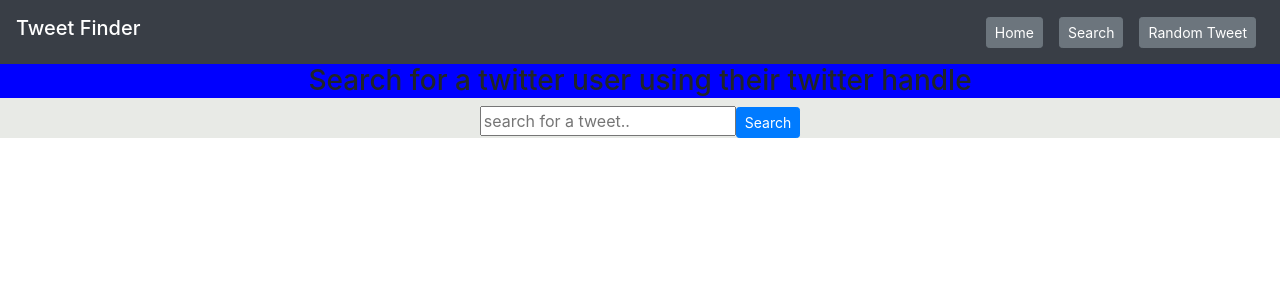
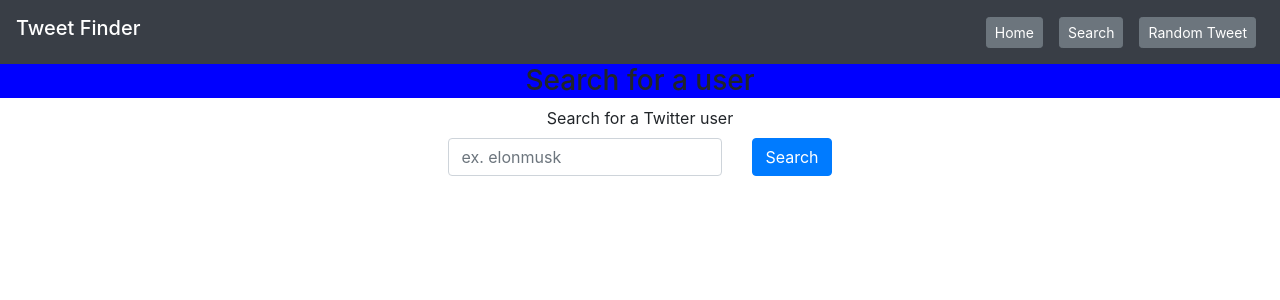
Before and after one commit to cesarpreza/twitter-showcase, a React (Create React App) app in the folder client/: page /search in a window 1280 px wide. Shown: the top 300 px of the page. Built offline with nearby package versions, Linux system fonts and the light colour scheme.

Commit message:
input styling

```diff
--- a/client/src/components/TweetSearch.js
+++ b/client/src/components/TweetSearch.js
@@ -43,15 +43,24 @@
         console.log(this.state.searchTerm);
         console.log(this.state.tweet)
         return (
-            <div className='page-container'>
+            <div className='search-page-container'>
                 <div className='tweet-card'>
                     <div className='search-header'>
-                        <h3>Search for a twitter user using their twitter handle</h3>
+                        <h3>Search for a user</h3>
                     </div>
-                    <form>
-                        <input className='input' onKeyDown={this.handleKeyDown} required type='text' value={this.state.searchTerm} onChange={this.handleChange} placeholder='search for a tweet..'></input>
-                        <button className='btn btn-primary btn-sm' onClick={this.handleSubmit}>Search</button>
-                    </form>
+                    <Form>
+                        <Form.Group>
+                            <Form.Label>Search for a Twitter user</Form.Label>
+                            <div id='input-form' className='row'>
+                                <div className='col-auto'>
+                                    <Form.Control type='input' className='form-control-md' onKeyDown={this.handleKeyDown} required type='text' value={this.state.searchTerm} onChange={this.handleChange} placeholder='ex. elonmusk'></Form.Control>
+                                </div>
+                                <div className='col-auto'>
+                                    <button className='btn btn-primary btn-md' onClick={this.handleSubmit}>Search</button>
+                                </div>
+                            </div>
+                        </Form.Group>
+                    </Form>
                 </div>
                 <div>
                     {this.state.tweet.map((tweets, index) =>
--- a/client/src/index.css
+++ b/client/src/index.css
@@ -1,5 +1,9 @@
 .btn-space {
 	margin: 26px;
+}
+
+#input-form {
+	justify-content: center;
 }
 
 nav {
@@ -8,6 +12,7 @@
 
 .page-container {
 	background-color: #e8eae6;
+	height: 100vh;
 }
 
 .tweetCard {
```
